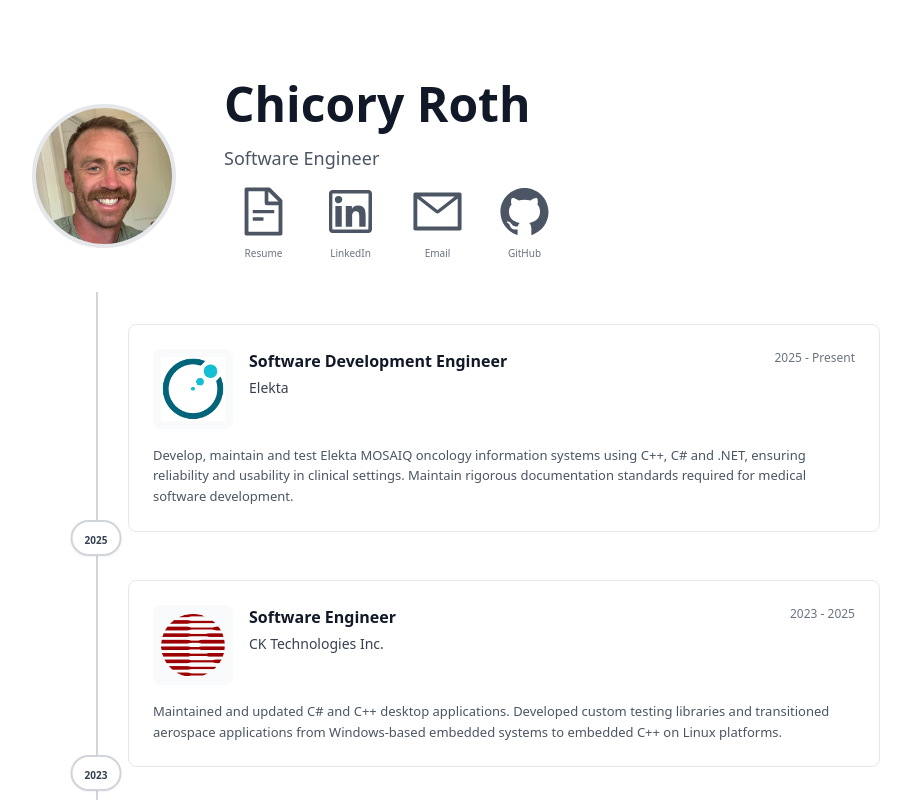
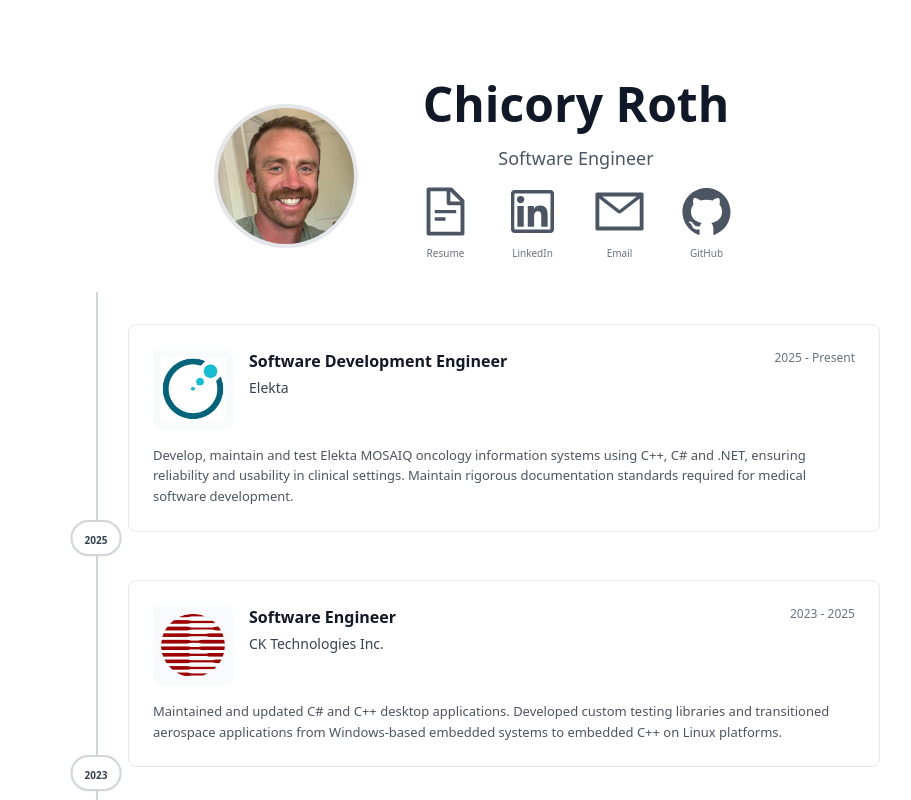
Before and after one commit to chicoryr/chicoryroth.com, an Astro site: page / in a window 1280 px wide. Shown: the top 800 px of the page, without its empty margins (160-1071 px from the left). Built offline with nearby package versions, Linux system fonts and the light colour scheme; Astro itself is replaced by a stand-in of ours.

Commit message:
Centered

```diff
--- a/src/components/Me.astro
+++ b/src/components/Me.astro
@@ -2,16 +2,16 @@
 import Links from "./Links";
 ---
 
-<section class="pt-12 sm:pt-20 px-4">
-  <div class="flex flex-col md:flex-row items-center gap-8 sm:gap-12 max-w-4xl mx-auto">
+<section class="pt-12 sm:pt-20 px-4 flex justify-center">
+  <div class="flex flex-col md:flex-row items-center gap-8 sm:gap-12 max-w-4xl">
     <div class="flex-shrink-0">
       <div class="w-36 h-36 sm:w-50 sm:h-50 rounded-full border-4 border-gray-200 bg-gray-100 flex items-center justify-center">
         <img src="/me.jpeg" alt="Chicory Roth" class="rounded-full w-full h-full object-cover" />
       </div>
     </div>
 
-    <div class="flex flex-col items-center md:items-start space-y-6 sm:space-y-8">
-      <div class="text-center md:text-left space-y-3 sm:space-y-4">
+    <div class="flex flex-col items-center space-y-6 sm:space-y-8">
+      <div class="text-center space-y-3 sm:space-y-4">
         <h1 class="text-2xl sm:text-3xl md:text-5xl font-bold text-gray-900">
           Chicory Roth
         </h1>
```
